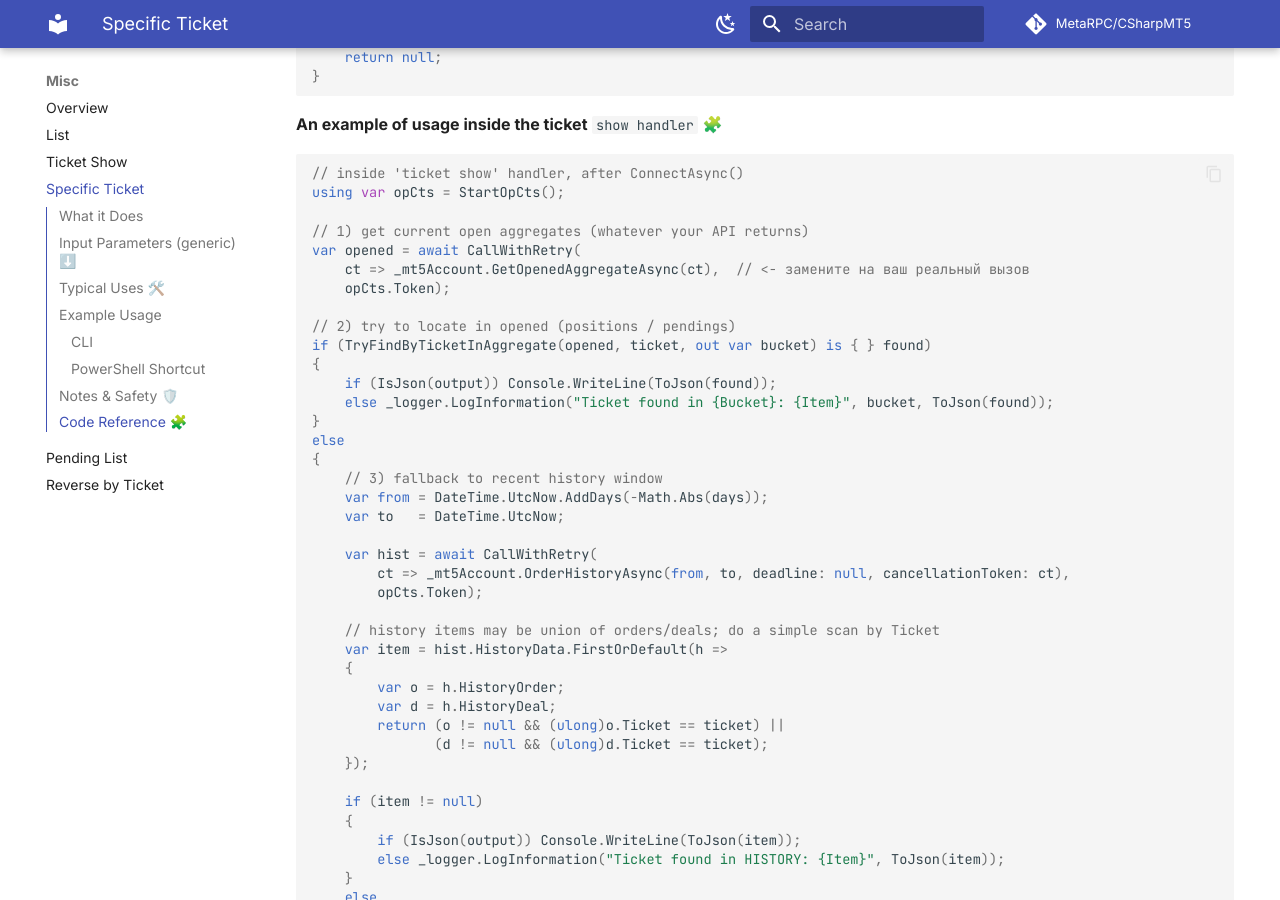
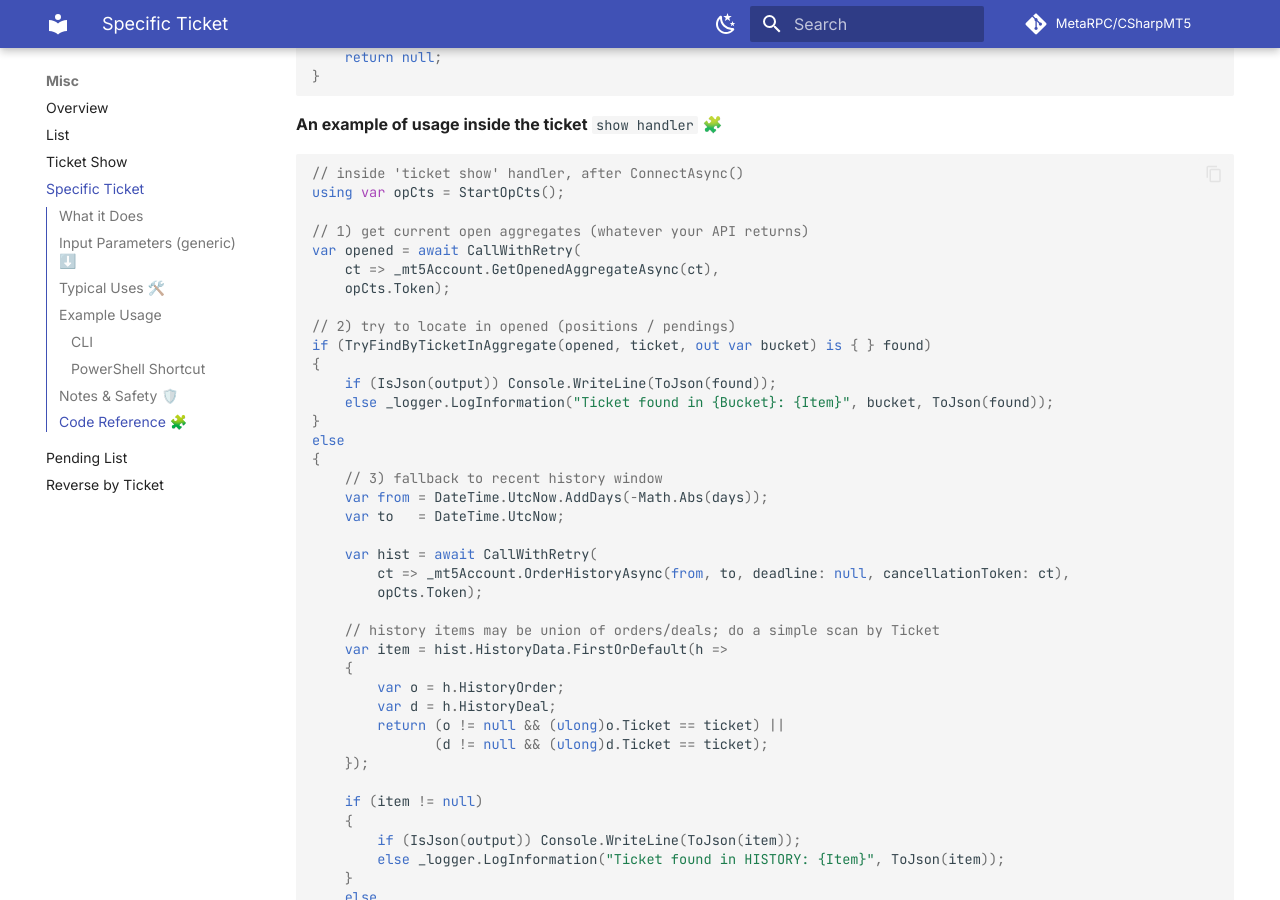
Before and after one commit to MetaRPC/CSharpMT5, an MkDocs documentation site: the page built from docs/Misc/Specific_Ticket.md, in a window 1280 px wide and 900 px high, scrolled down 2340 px. Built offline with MkDocs 1.6.1 and Material for MkDocs 9.7.7, drawn with Linux system fonts in a browser that asks for light colours; comment, search, counter and statistics services are not loaded.

Commit message:
Update Specific_Ticket.md

```diff
--- a/docs/Misc/Specific_Ticket.md
+++ b/docs/Misc/Specific_Ticket.md
@@ -107,7 +107,7 @@ using var opCts = StartOpCts();
 
 // 1) get current open aggregates (whatever your API returns)
 var opened = await CallWithRetry(
-    ct => _mt5Account.GetOpenedAggregateAsync(ct),  // <- замените на ваш реальный вызов
+    ct => _mt5Account.GetOpenedAggregateAsync(ct),
     opCts.Token);
 
 // 2) try to locate in opened (positions / pendings)
```
